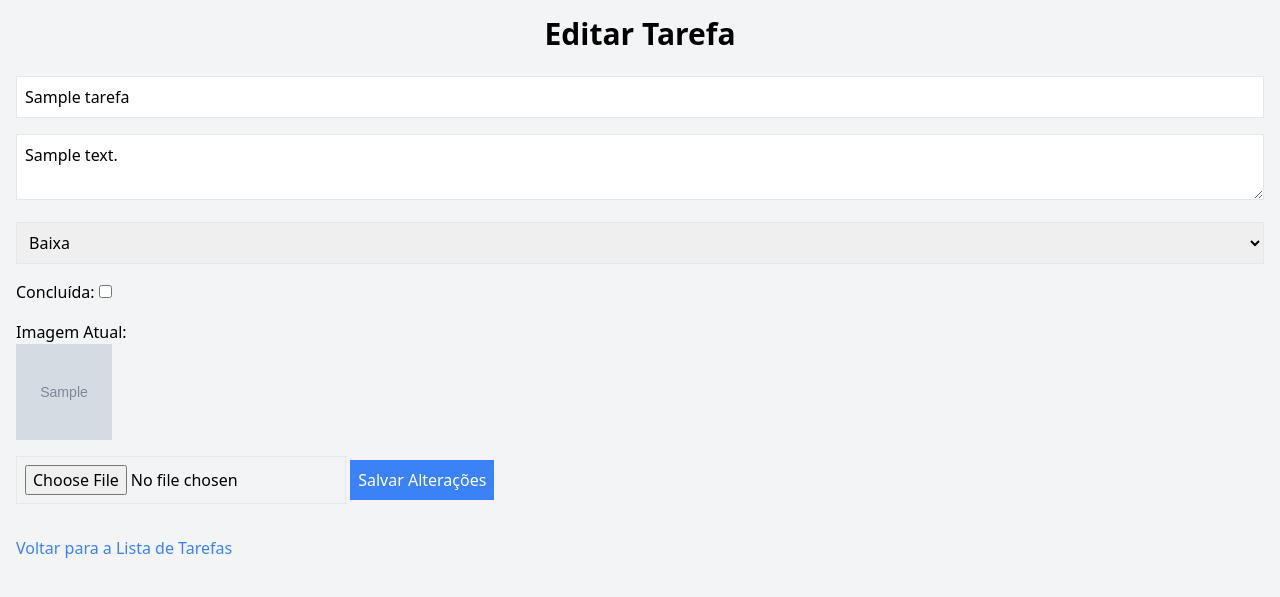
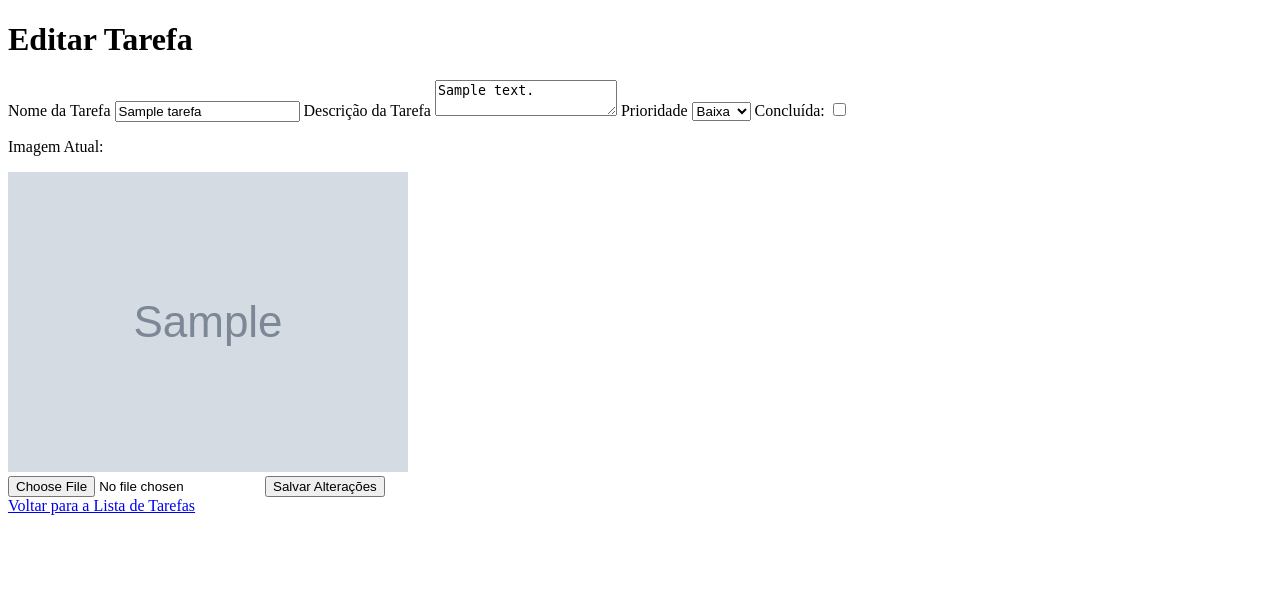
Before and after one commit to avmoonlight/to_do, a Flask app: page /editar/1 in a window 1280 px wide. Shown: the top 597 px of the page. Run offline with Flask 3, Linux system fonts and the light colour scheme; tables that the repository leaves empty or names only in its code hold one stand-in row (values such as "Sample post"); grey boxes marked "Sample" are stand-in pictures.

Commit message:
alteração de formato

```diff
--- a/static/styles/tarefas.css
+++ b/static/styles/tarefas.css
@@ -0,0 +1,3 @@
+header {
+
+}
--- a/templates/confirmar_deletar.html
+++ b/templates/confirmar_deletar.html
@@ -9,6 +9,7 @@
   <title>Confirmar Exclusão</title>
 </head>
 <body>
+
   <div class="container">
     <h1>Confirmar Exclusão</h1>
 
@@ -20,5 +21,6 @@
 
     <a href="/tarefas">Cancelar e Voltar para a Lista</a>
   </div>
+
 </body>
 </html>
--- a/templates/editar.html
+++ b/templates/editar.html
@@ -1,22 +1,22 @@
 <!DOCTYPE html>
-<html lang="pt-br">
+<html lang="pt-BR">
 <head>
   <meta charset="UTF-8">
-    <meta name="viewport" content="width=device-width, initial-scale=1.0">
   <title>Editar Tarefa</title>
-    <link href="https://cdn.jsdelivr.net/npm/tailwindcss@2.2.19/dist/tailwind.min.css" rel="stylesheet">
 </head>
-<body class="bg-gray-100">
-    <div class="container mx-auto p-4">
-        <h1 class="text-3xl font-bold text-center mb-6">Editar Tarefa</h1>
+<body>
+  <div class="container">
+    <h1>Editar Tarefa</h1>
 
-        <!-- Formulário de Edição -->
     <form action="/editar/{{ tarefa.id }}" method="POST" enctype="multipart/form-data">
-            <input type="text" name="nome" placeholder="Nome da Tarefa" value="{{ tarefa.nome }}" class="border p-2 mb-4 w-full" required>
+      <label>Nome da Tarefa</label>
+      <input type="text" name="nome" value="{{ tarefa.nome }}" required>
 
-            <textarea name="descricao" placeholder="Descrição da Tarefa" class="border p-2 mb-4 w-full" required>{{ tarefa.descricao }}</textarea>
+      <label>Descrição da Tarefa</label>
+      <textarea name="descricao" required>{{ tarefa.descricao }}</textarea>
 
-            <select name="prioridade" class="border p-2 mb-4 w-full" required>
+      <label>Prioridade</label>
+      <select name="prioridade" required>
         <option value="Baixa" {% if tarefa.prioridade == 'Baixa' %}selected{% endif %}>Baixa</option>
         <option value="Média" {% if tarefa.prioridade == 'Média' %}selected{% endif %}>Média</option>
         <option value="Alta" {% if tarefa.prioridade == 'Alta' %}selected{% endif %}>Alta</option>
@@ -27,20 +27,18 @@
         <input type="checkbox" name="concluida" {% if tarefa.concluida == 'sim' %}checked{% endif %}>
       </label>
 
-            <!-- Exibindo a imagem existente, se houver -->
       {% if tarefa.imagem %}
-                <div class="my-4">
+      <div class="image-preview">
         <p>Imagem Atual:</p>
-                    <img src="{{ url_for('static', filename=tarefa.imagem) }}" alt="Imagem da Tarefa" class="w-24 h-24 mb-4">
+        <img src="{{ url_for('static', filename=tarefa.imagem) }}" alt="Imagem da Tarefa">
       </div>
       {% endif %}
 
-            <input type="file" name="imagem" class="border p-2 mb-4">
-
-            <button type="submit" class="bg-blue-500 text-white p-2">Salvar Alterações</button>
+      <input type="file" name="imagem">
+      <button type="submit">Salvar Alterações</button>
     </form>
 
-        <a href="/tarefas" class="text-blue-500 mt-4 block">Voltar para a Lista de Tarefas</a>
+    <a href="/tarefas" class="back-link">Voltar para a Lista de Tarefas</a>
   </div>
 </body>
 </html>
```
Also changed, not shown: static/styles/editar.css (+89 -0 lines). Lines whose indentation alone changed are shown as unchanged.
